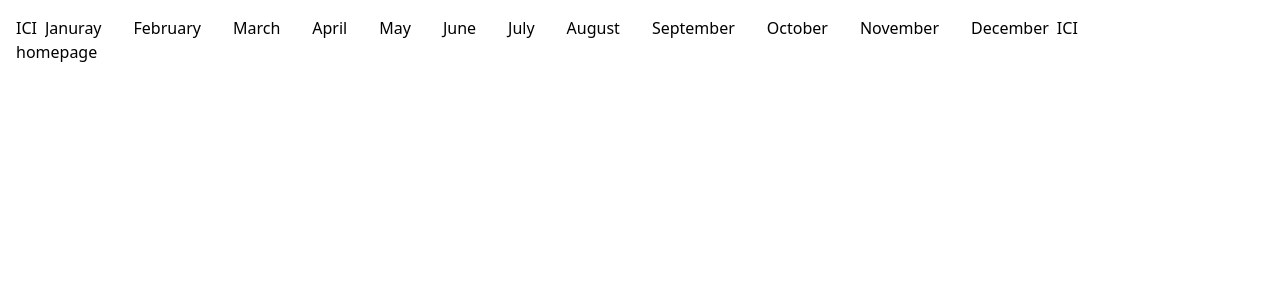
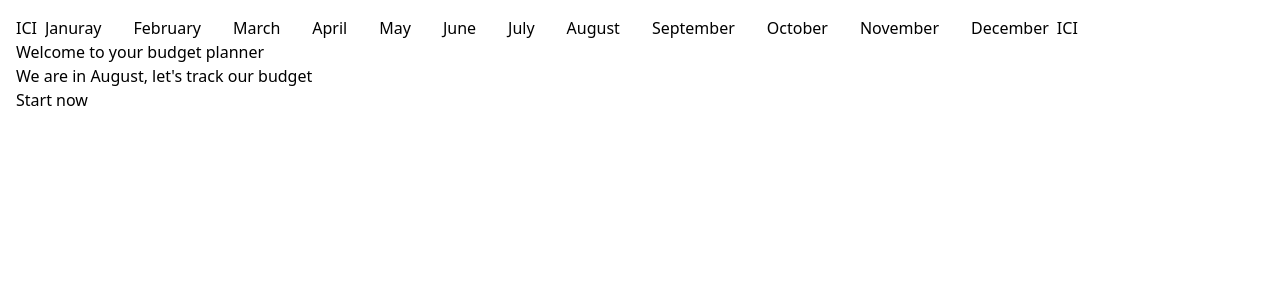
Before and after one commit to FlorianAutricque/budget_planner, a React (Vite) app in the folder budger_planner/: page / in a window 1280 px wide. Shown: the top 300 px of the page. Built offline with nearby package versions, Linux system fonts and the light colour scheme.

Commit message:
homepage

```diff
--- a/budger_planner/src/Homepage.jsx
+++ b/budger_planner/src/Homepage.jsx
@@ -1,5 +1,35 @@
+import { NavLink } from "react-router-dom";
+
 function Homepage() {
-  return <div>homepage</div>;
+  const months = [
+    { id: 1, nameMonth: "Januray" },
+    { id: 2, nameMonth: "February" },
+    { id: 3, nameMonth: "March" },
+    { id: 4, nameMonth: "April" },
+    { id: 5, nameMonth: "May" },
+    { id: 6, nameMonth: "June" },
+    { id: 7, nameMonth: "July" },
+    { id: 8, nameMonth: "August" },
+    { id: 9, nameMonth: "September" },
+    { id: 10, nameMonth: "October" },
+    { id: 11, nameMonth: "November" },
+    { id: 12, nameMonth: "December" },
+  ];
+
+  const day = new Date();
+  const currentMonthIndex = day.getMonth();
+  const month = months[currentMonthIndex];
+  const name = month ? month.nameMonth : "Unknown Month";
+
+  return (
+    <div>
+      <h2>Welcome to your budget planner</h2>
+
+      <p>We are in {name}, let&apos;s track our budget</p>
+
+      <NavLink to={`/month/${month.id}`}>Start now</NavLink>
+    </div>
+  );
 }
 
 export default Homepage;
```
